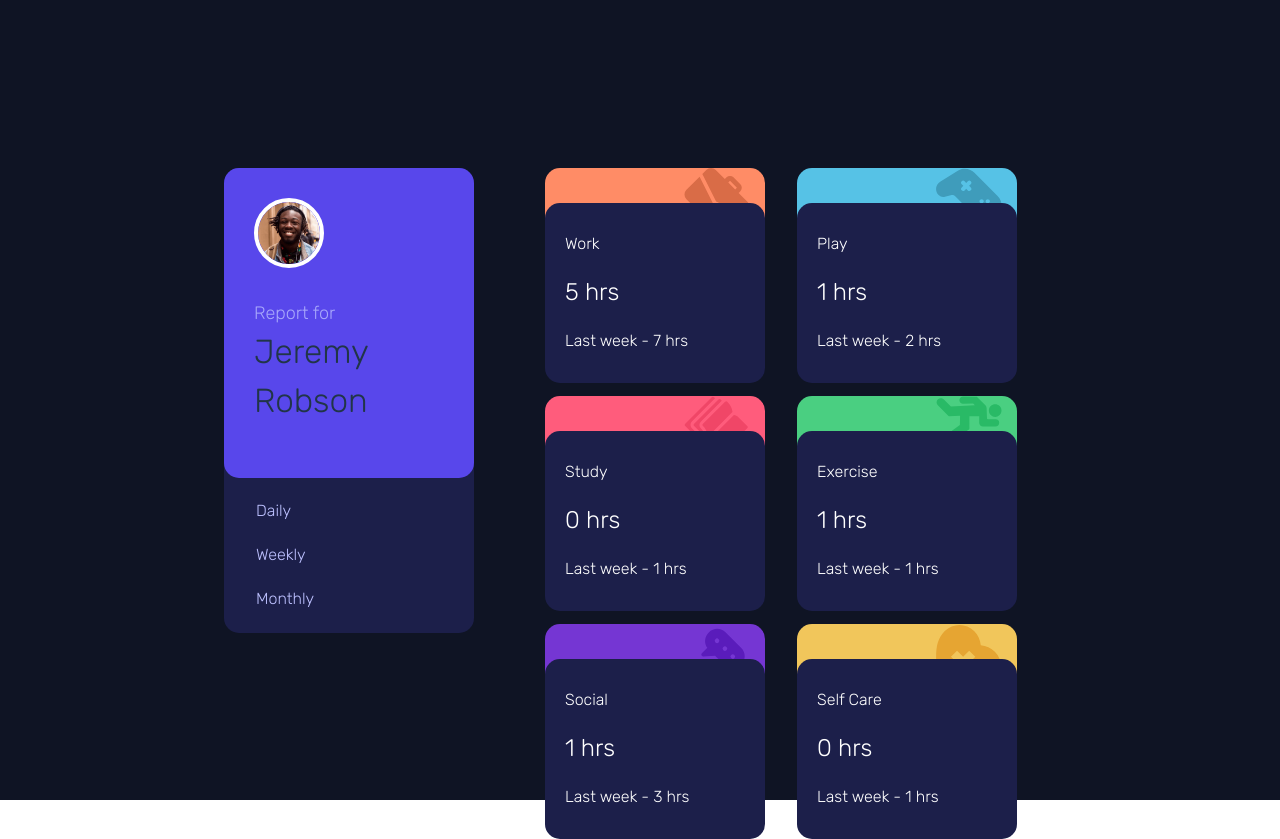
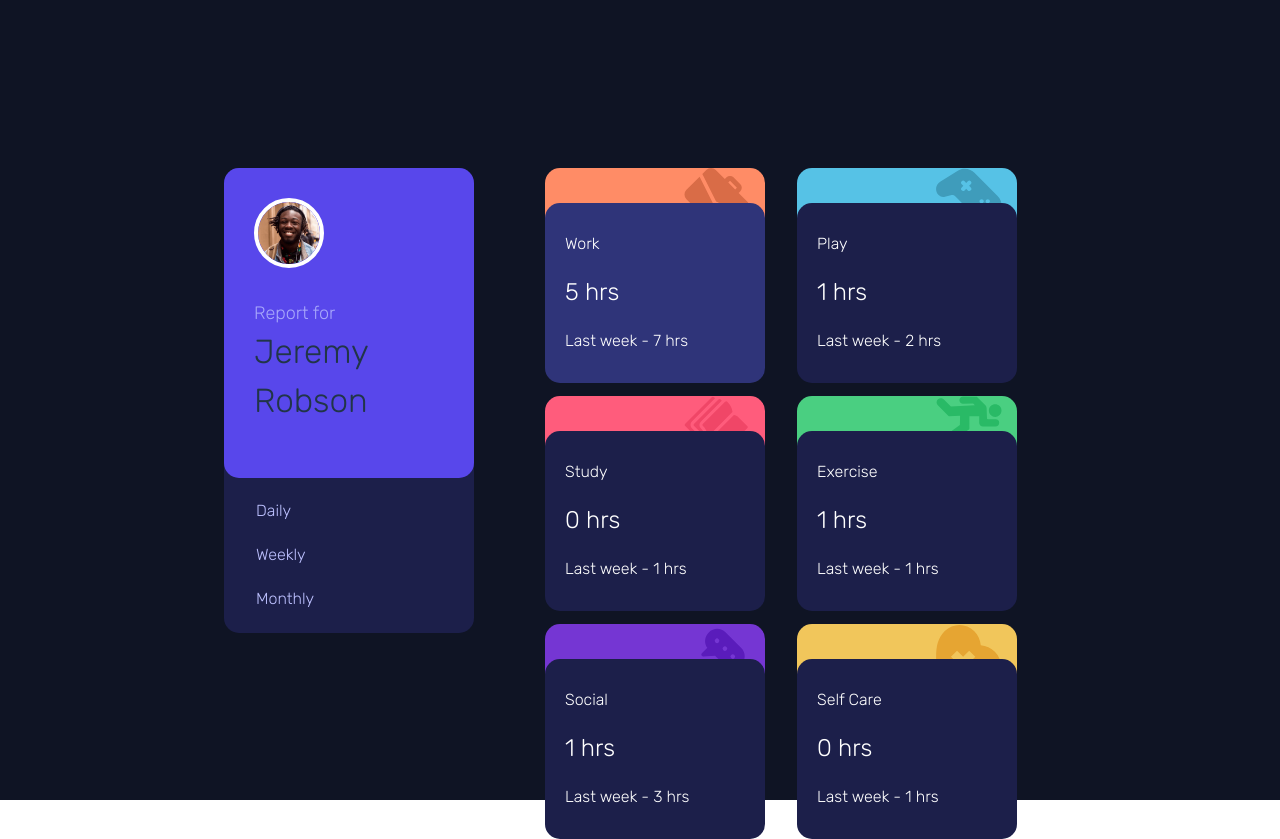
Before and after one commit to AmaniB96/React-TimeTracking, a React (Vite) app: page / in a window 1280 px wide. In both pictures the pointer is over the element 655 px from the left and 292 px from the top of the page. Built offline with nearby package versions, Linux system fonts and the light colour scheme.

Commit message:
hover done

```diff
--- a/src/assets/component/card.css
+++ b/src/assets/component/card.css
@@ -21,4 +21,9 @@
     justify-content: space-around;
     align-items: flex-start;
     padding: 20px;
+    cursor: pointer;
 }
+
+.sousCard:hover{
+    background-color: hsl(236, 44%, 33%);
+}
```
